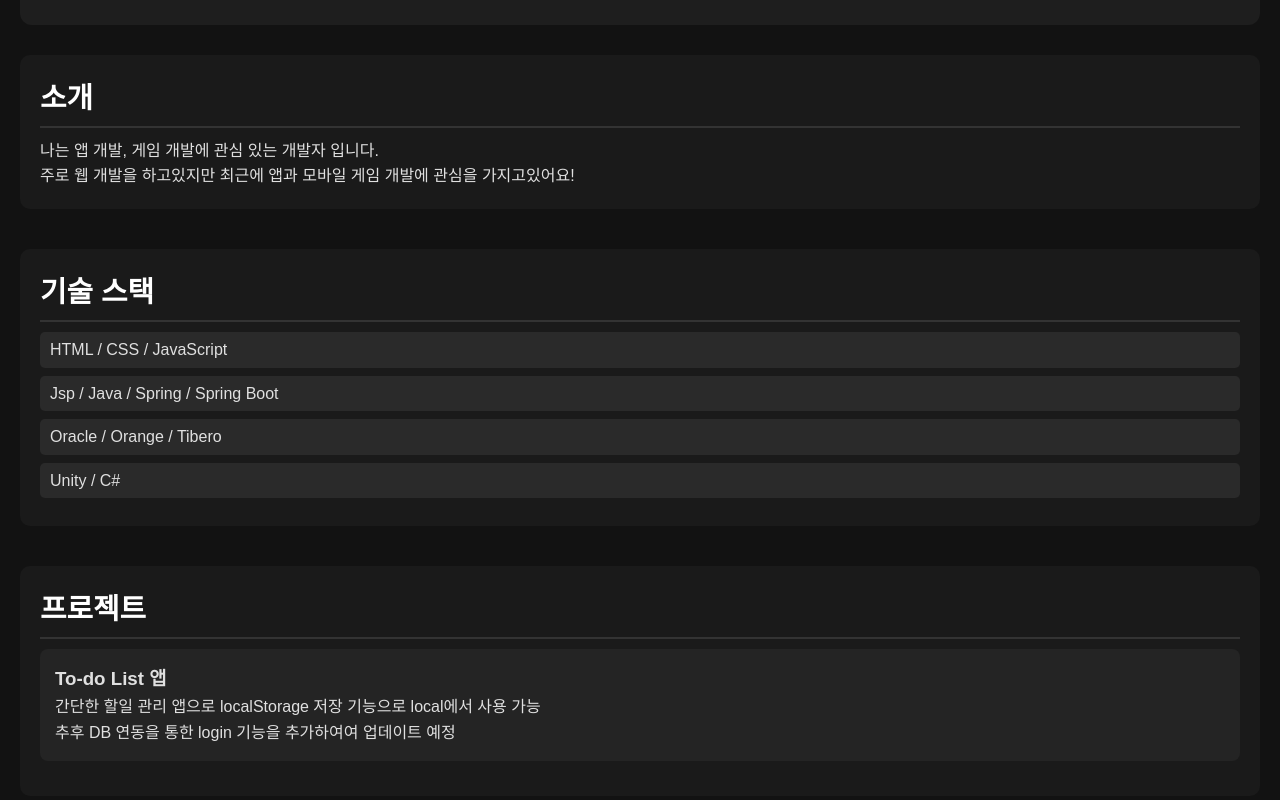
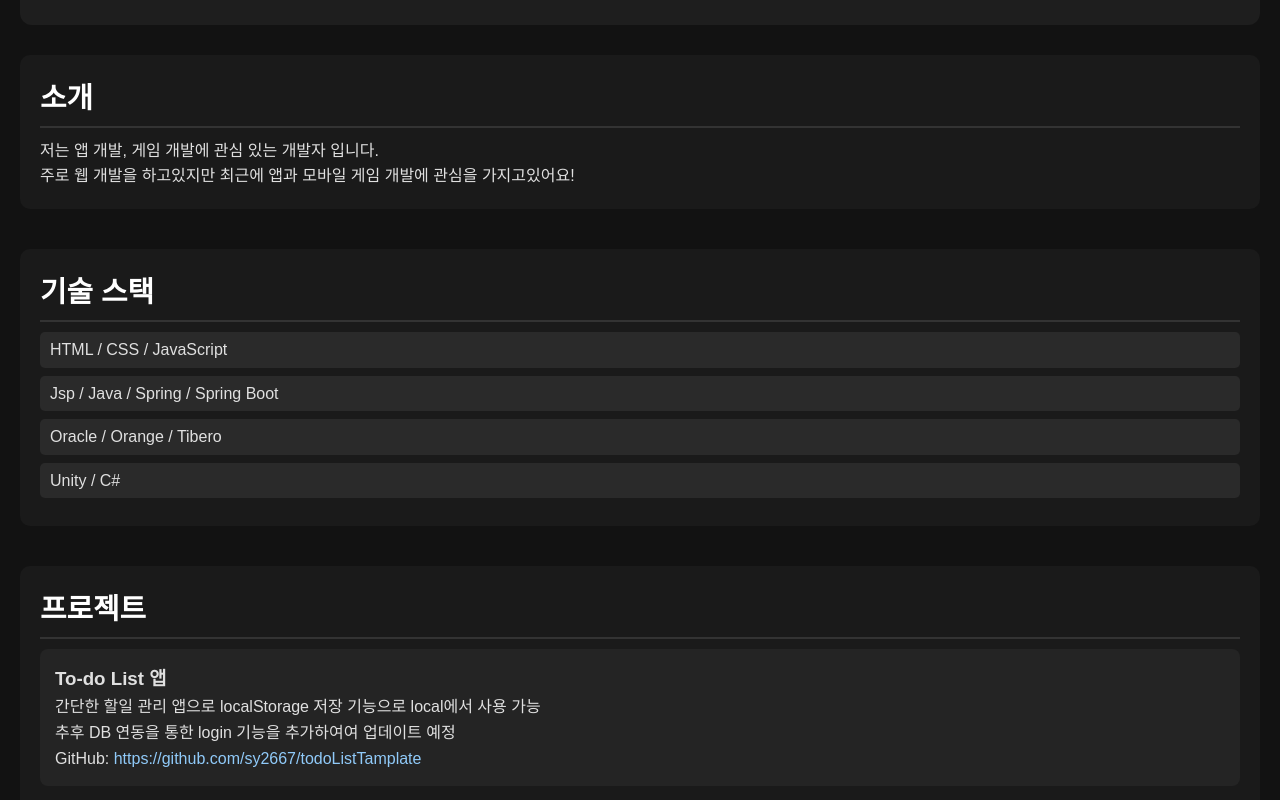
Before and after one commit to sy2667/portfolio, a plain HTML site: page index.html in a window 1280 px wide. Shown: the part 220-1020 px from the top of the page. Drawn offline with Linux system fonts and the light colour scheme.

Commit message:
포폴 보안 및 수정

```diff
--- a/index.html
+++ b/index.html
@@ -23,7 +23,7 @@
 
     <section id="about">
         <h2>소개</h2>
-        <p>나는 앱 개발, 게임 개발에 관심 있는 개발자 입니다.</p>
+        <p>저는 앱 개발, 게임 개발에 관심 있는 개발자 입니다.</p>
         <p>주로 웹 개발을 하고있지만 최근에 앱과 모바일 게임 개발에 관심을 가지고있어요!</p>
     </section>
 
@@ -43,6 +43,7 @@
         <h3>To-do List 앱</h3>
         <p>간단한 할일 관리 앱으로 localStorage 저장 기능으로 local에서 사용 가능</p>
         <p>추후 DB 연동을 통한 login 기능을 추가하여여 업데이트 예정</p>
+        <p>GitHub: <a href="https://github.com/sy2667/todoListTamplate" target="_blank">https://github.com/sy2667/todoListTamplate</a></p>
         </div>
         <!-- 더 추가해도 돼 -->
     </section>
```
